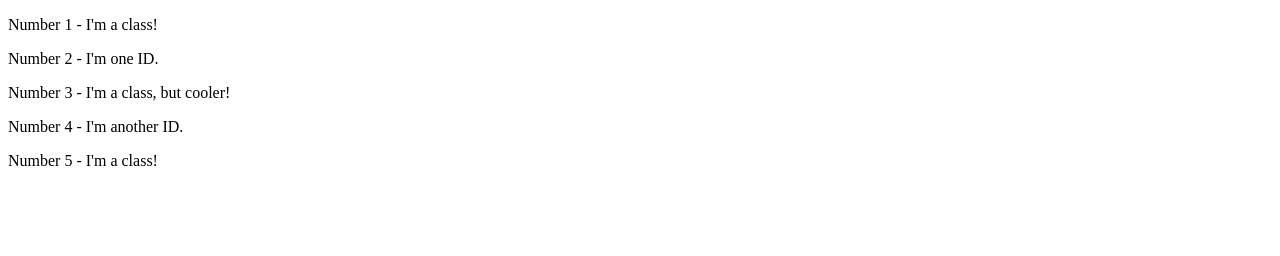
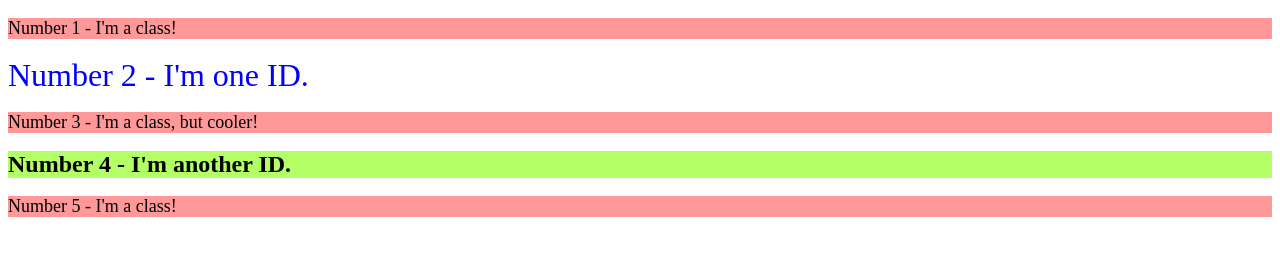
Before and after one commit to EricNgor/Odin, a plain HTML site: page css-exercises-main/foundations/02-class-id-selectors/index.html in a window 1280 px wide. Drawn offline with Linux system fonts and the light colour scheme.

Commit message:
css foundations 01,02

```diff
--- /dev/null
+++ b/css-exercises-main/foundations/01-css-methods/style.css
@@ -0,0 +1,6 @@
+div {
+  background-color: red;
+  font-size: x-large;
+  font-weight: bold;
+  text-align: center;
+}
--- a/css-exercises-main/foundations/02-class-id-selectors/index.html
+++ b/css-exercises-main/foundations/02-class-id-selectors/index.html
@@ -8,10 +8,10 @@
   <link rel="stylesheet" href="style.css">
 </head>
 <body>
-  <p>Number 1 - I'm a class!</p>
-  <div>Number 2 - I'm one ID.</div>
-  <p>Number 3 - I'm a class, but cooler!</p>
-  <div>Number 4 - I'm another ID.</div>
-  <p>Number 5 - I'm a class!</p>
+  <p class="a">Number 1 - I'm a class!</p>
+  <div id="b">Number 2 - I'm one ID.</div>
+  <p class="c">Number 3 - I'm a class, but cooler!</p>
+  <div id="d">Number 4 - I'm another ID.</div>
+  <p class="a">Number 5 - I'm a class!</p>
 </body>
 </html>
--- a/css-exercises-main/foundations/02-class-id-selectors/style.css
+++ b/css-exercises-main/foundations/02-class-id-selectors/style.css
@@ -0,0 +1,23 @@
+.a {
+  background: hsl(0, 100%, 80%);
+  font-size: large;
+  color: black;
+}
+
+#b {
+  font-size: xx-large;
+  color: blue;
+}
+
+.c {
+  background: hsl(0, 100%, 80%);
+  font-size: large;
+  color: black;
+}
+
+#d {
+  background: hsl(90, 100%, 70%);
+  color: black;
+  font-size: x-large;
+  font-weight: bold;
+}
```
Also changed, not shown: css-exercises-main/animation/02-drop-down/style.css (+13 -0 lines), css-exercises-main/foundations/01-css-methods/index.html (+8 -1 lines).
